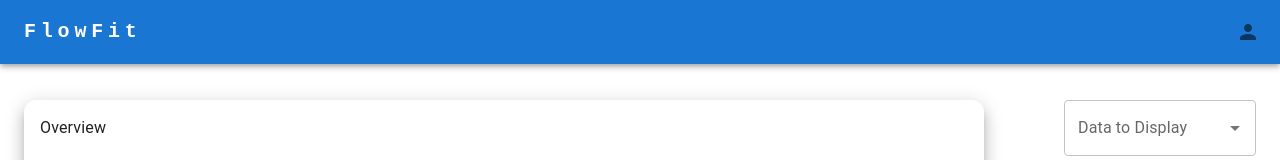
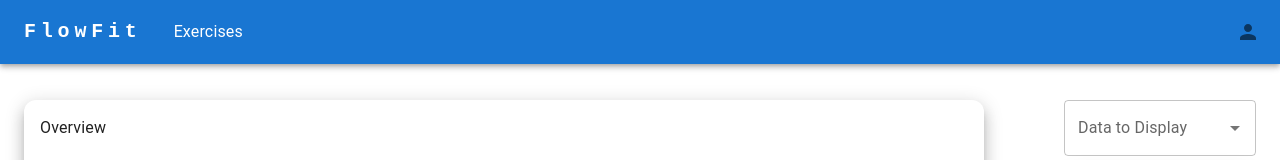
Before and after one commit to hwuialnlg/flowfit-frontend, a React (Create React App) app: page / in a window 1280 px wide. Shown: the top 160 px of the page. Built offline with nearby package versions, Linux system fonts and the light colour scheme.

Commit message:
Update NavBar.tsx

```diff
--- a/src/components/NavBar.tsx
+++ b/src/components/NavBar.tsx
@@ -1,14 +1,16 @@
-import React from "react";
+import React, { useState } from "react";
 import Box from '@mui/material/Box';
-import { AppBar, IconButton, Toolbar, Typography } from "@mui/material";
+import { AppBar, IconButton, Stack, Toolbar, Typography } from "@mui/material";
 import { useNavigate } from "react-router";
 import { Person } from "@mui/icons-material"
 
 export default function NavBar() {
     const navigate = useNavigate();
+    const [pages, setPages] = useState(["Exercises"])
     return (
         <AppBar position={'static'}>
             <Toolbar sx={{display: 'flex', justifyContent: 'space-between'}}>
+                <Stack flexDirection={'row'}  sx={{display: 'flex'}} columnGap={2}>
                     <Typography
                         variant="h6"
                         noWrap
@@ -26,6 +28,15 @@ export default function NavBar() {
                     >
                         FlowFit
                     </Typography>
+
+                    {
+                        pages.map((page) => {
+                            return (
+                                <Typography alignContent={'center'} textAlign={'center'}>{page}</Typography>
+                            )
+                        })
+                    }
+                </Stack>
                 <IconButton edge='end'
                     onClick={() => navigate("/login")}
                 >
```
Lines whose indentation alone changed are shown as unchanged.
